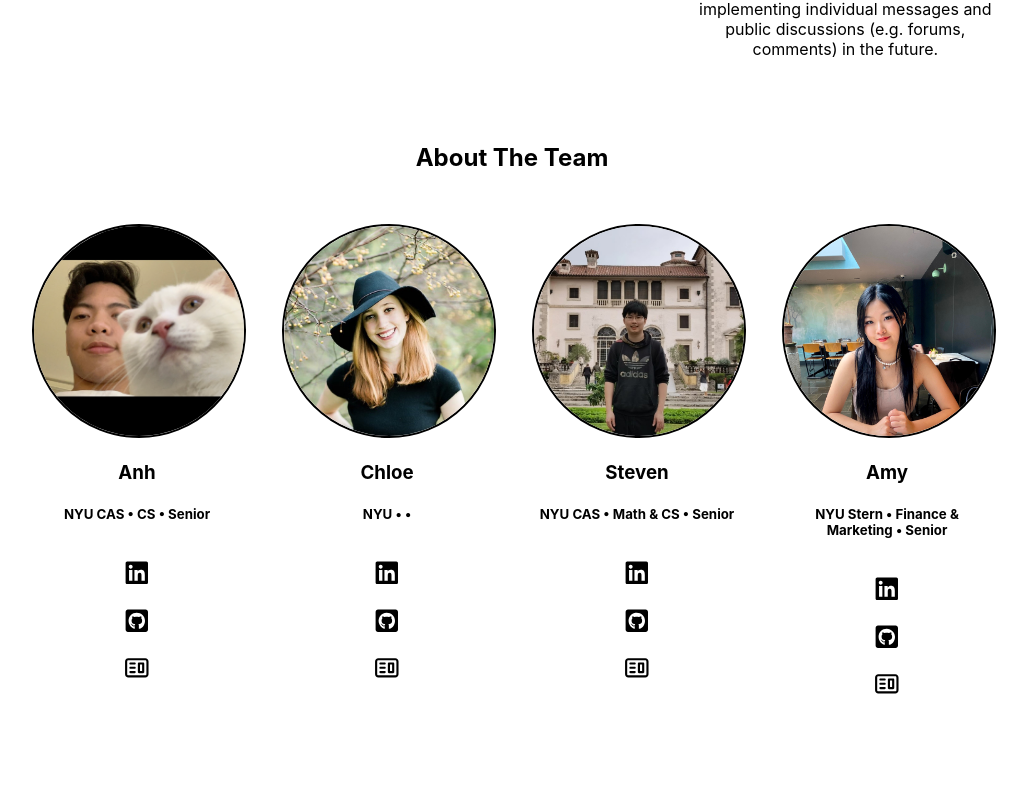
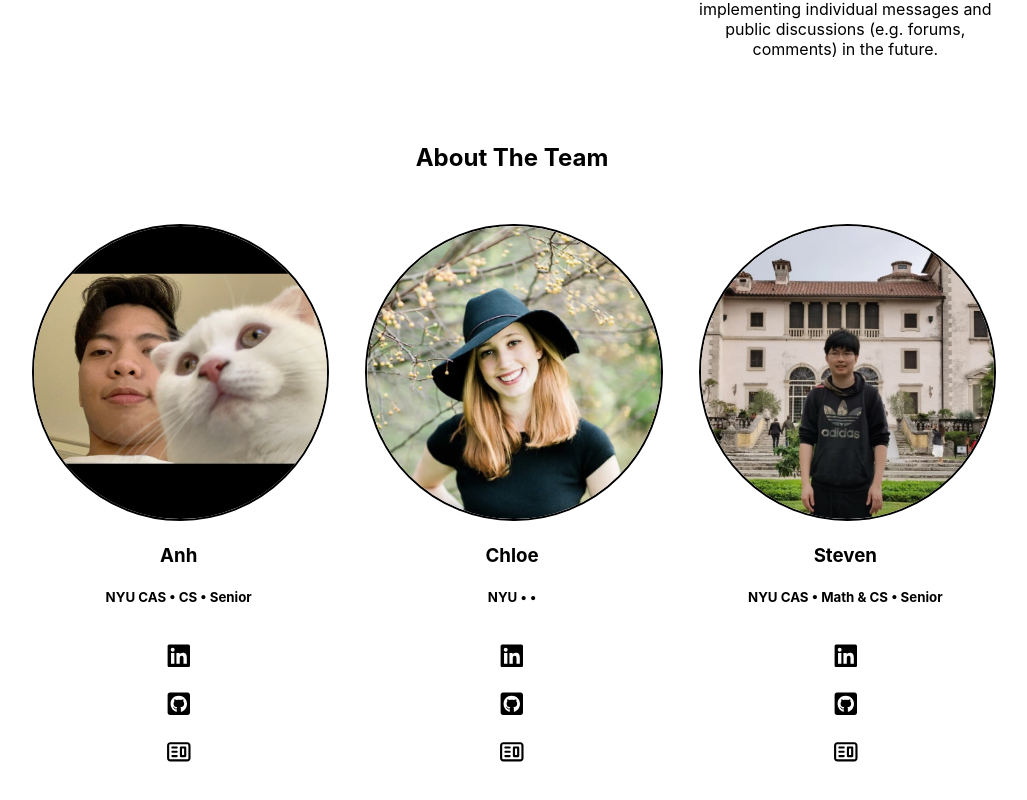
Before and after one commit to agiledev-students-spring2023/final-project-artwork-marketplace, a React (Create React App) app in the folder front-end/: page /AboutUs in a window 1280 px wide. Shown: the part 434-1234 px from the top of the page, without its empty margins (128-1155 px from the left). Before the commit the page ends 1201 px from the top, so only its background shows below. Built offline with nearby package versions, Linux system fonts and the light colour scheme.

Commit message:
some changes

```diff
--- a/front-end/src/App.js
+++ b/front-end/src/App.js
@@ -20,16 +20,18 @@ function App() {
   return (
     <BrowserRouter>
       <Routes>
+        <Route path="/Landing" element={<Landing />}/>
         <Route path="/AboutUs" element={<AboutUs />}/>
         <Route path="/Login" element={<Login />}/>
         <Route path="/SignUp" element={<SignUp />}/>
+
         <Route path="/Home" element={<ArtistHome />}/>
-        <Route path="/Landing" element={<Landing />}/>
         <Route path="/AddArt" element={<AddArt />}/>
+
         <Route path="/CustomerHome" element={<HomeCategories />}/>
         <Route path="/Cart" element={<ViewCart />}/>
         <Route path="/Category/:categoryID" element={<Category/>}/>
-        <Route path="/RisingArtist" element={<RisingArtist />} />
+        <Route path="/RisingArtists" element={<RisingArtist />} />
         <Route path="/ViewItem/:productId" element={<ViewItem />}/>
       </Routes>
     </BrowserRouter>
--- a/front-end/src/Components/AboutUs/aboutMembers.css
+++ b/front-end/src/Components/AboutUs/aboutMembers.css
@@ -21,7 +21,7 @@ html{
 }
 .members{
     display: grid;
-    grid-template-columns: repeat(4, 1fr);
+    grid-template-columns: repeat(3, 1fr);
     gap: 2.5rem;
 }
 .titleMembers{
--- a/front-end/src/Components/AboutUs/aboutMembers.jsx
+++ b/front-end/src/Components/AboutUs/aboutMembers.jsx
@@ -70,24 +70,7 @@ const aboutMembers = () => {
           </div>
         </article>
 
-        {/* AMY */}
-        <article className="memberProfile">
-          <div className="memberImage">
-            <img className='memberPic' src={Amy} alt="" />
-          </div>
-          <div className="memberInfo">
-            <h3 className='memberName'>Amy</h3>
-            <h5 className="memberDescription">NYU Stern • Finance & Marketing • Senior</h5>
-            <div className="memberSocials">
-              {/* LinkedIn */}
-              <a href="https://www.linkedin.com/in/amy-yue-570b34122/" target="_blank"><FaLinkedin/></a>
-              {/* Github */}
-              <a href="https://github.com/ay1534" target="_blank"><FaGithubSquare/></a>
-              {/* Website */}
-              <a href="https://misscookycake.weebly.com/" target="_blank"><CgWebsite/></a>
-            </div>
-          </div>
-        </article>
+
 
       </div>
     </div>
```
